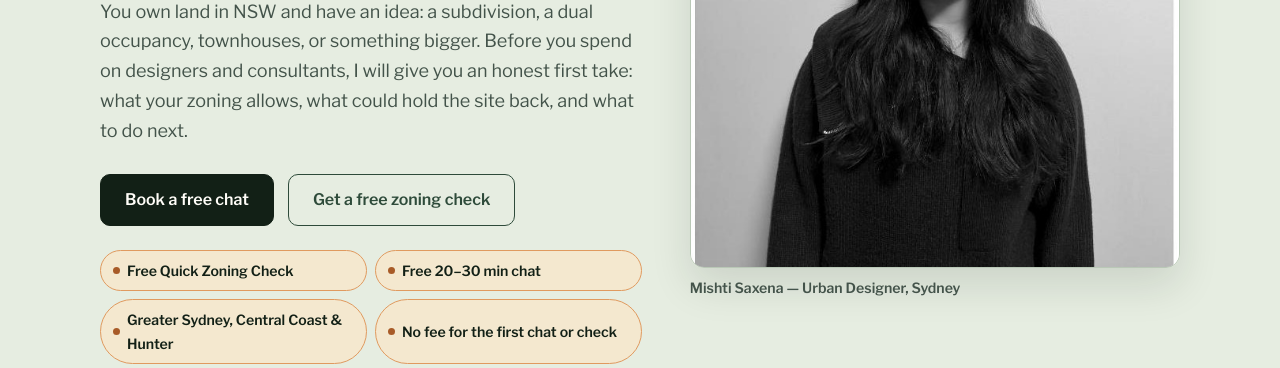
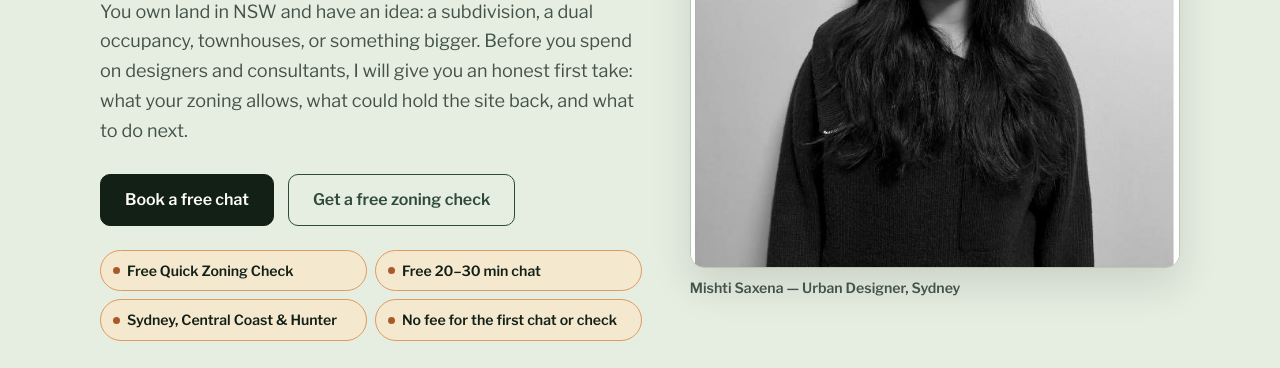
Before and after one commit to micro810c/mishti-saxena-landing-page, a plain HTML site: page index.html in a window 1280 px wide. Shown: the part 407-775 px from the top of the page. Drawn offline with nearby package versions, Linux system fonts and the light colour scheme.

Commit message:
Add files via upload

```diff
--- a/index.html
+++ b/index.html
@@ -568,7 +568,7 @@
         <div class="hero-highlights" aria-label="Key points">
           <span>Free Quick Zoning Check</span>
           <span>Free 20–30 min chat</span>
-          <span>Greater Sydney, Central Coast &amp; Hunter</span>
+          <span>Sydney, Central Coast &amp; Hunter</span>
           <span>No fee for the first chat or check</span>
         </div>
         <p class="hero-trust">Urban Designer, Sydney · Master of Urbanism (Urban Design)</p>
```
